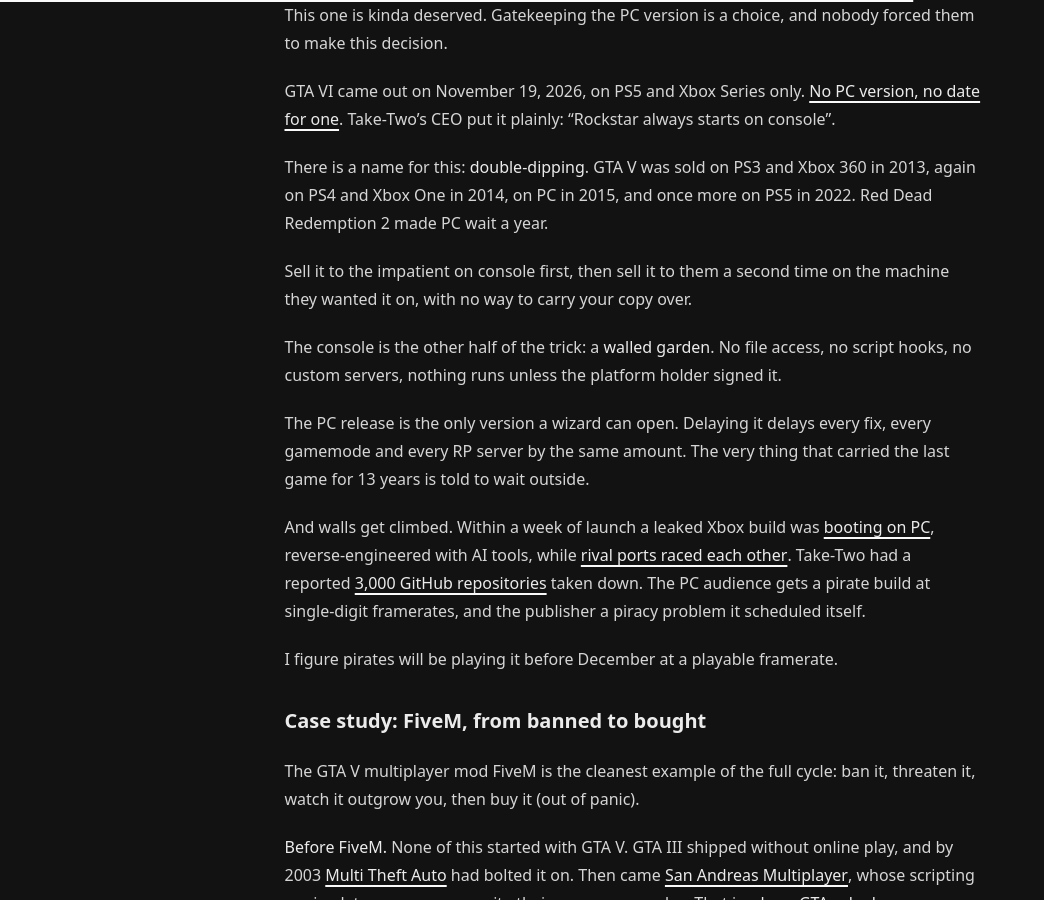
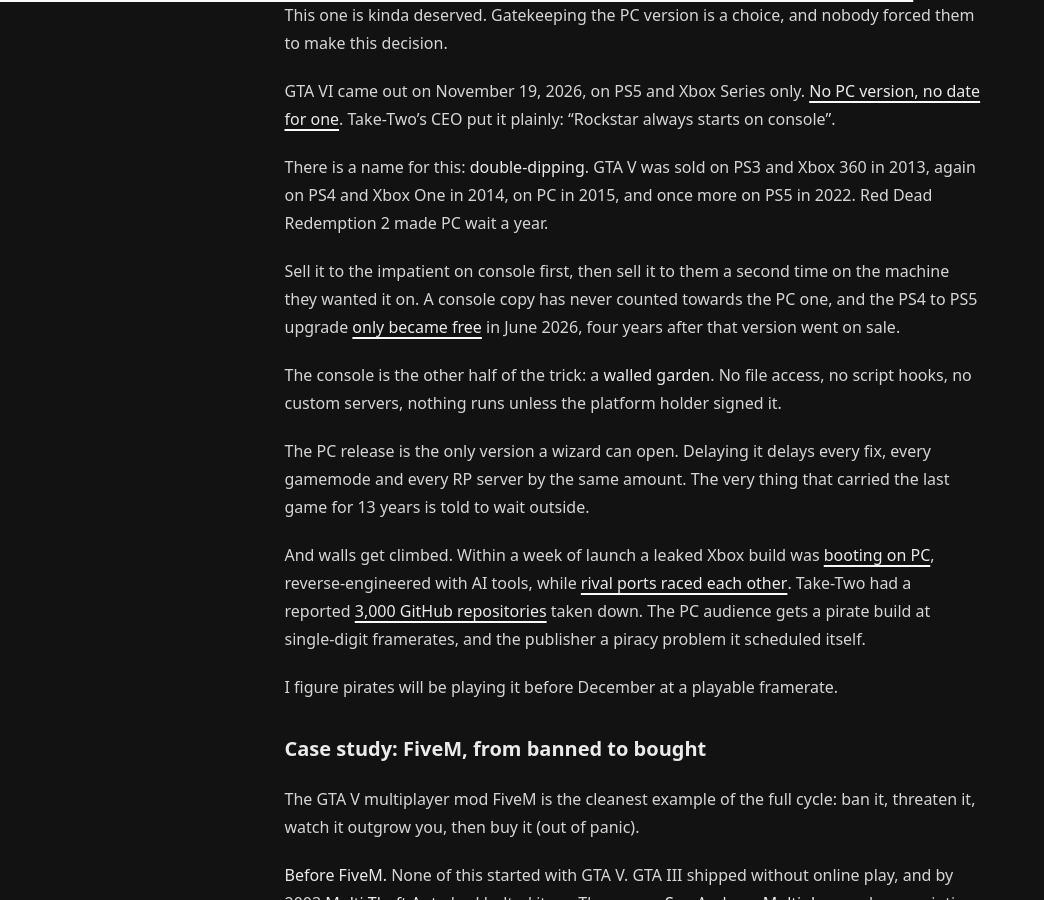
Before and after one commit to h8d13/dontreadthedocs, a Jekyll site: the page built from _notes/modding-wizards.md, in a window 1280 px wide and 900 px high, scrolled down 3857 px. Shown: the whole window, without its empty margins (0-1044 px from the left). Built offline with Jekyll 4.4.1, drawn with Linux system fonts in a browser that asks for light colours.

Commit message:
sources
Signed-off-by: h8d13 <hadean-eon-dev@proton.me>

```diff
--- a/_notes/modding-wizards.md
+++ b/_notes/modding-wizards.md
@@ -134,7 +134,9 @@ in 2013, again on PS4 and Xbox One in 2014, on PC in 2015, and once more on PS5
 in 2022. Red Dead Redemption 2 made PC wait a year.
 
 Sell it to the impatient on console first, then sell it to them a second time on
-the machine they wanted it on, with no way to carry your copy over.
+the machine they wanted it on. A console copy has never counted towards the PC one,
+and the PS4 to PS5 upgrade [only became free][gta5-upgrade] in June 2026, four years
+after that version went on sale.
 
 The console is the other half of the trick: a **walled garden**. No file access, no
 script hooks, no custom servers, nothing runs unless the platform holder signed it.
@@ -227,6 +229,7 @@ enough to be acknowledged while they were building it.**
 [mods21-pcgamer]: https://www.pcgamer.com/take-two-has-been-issuing-takedowns-for-gta-mods
 [mods21-kotaku]: https://kotaku.com/take-two-is-removing-old-gta-mods-using-dmca-notices-1847315391
 [mods21-under]: https://kotaku.com/ambitious-gta-underground-mod-shutdowns-after-six-years-1847619249
+[gta5-upgrade]: https://www.videogameschronicle.com/news/rockstar-is-giving-last-gen-gta-5-owners-a-free-upgrade/
 [gta6-nopc]: https://godisageek.com/2026/05/gta-6-skips-pc-at-launch-consoles-come-first/
 [gta6-boot]: https://www.techradar.com/gaming/unofficial-gta-6-pc-port-makes-rapid-progress-in-just-24-hours-game-is-now-bootable-in-historic-moment-but-scammers-will-have-a-field-day-here
 [gta6-race]: https://kotaku.com/gta-6-leaker-cyberleek-claims-to-have-to-released-exe-file-that-could-lead-to-unofficial-pc-port-2000759529
```
